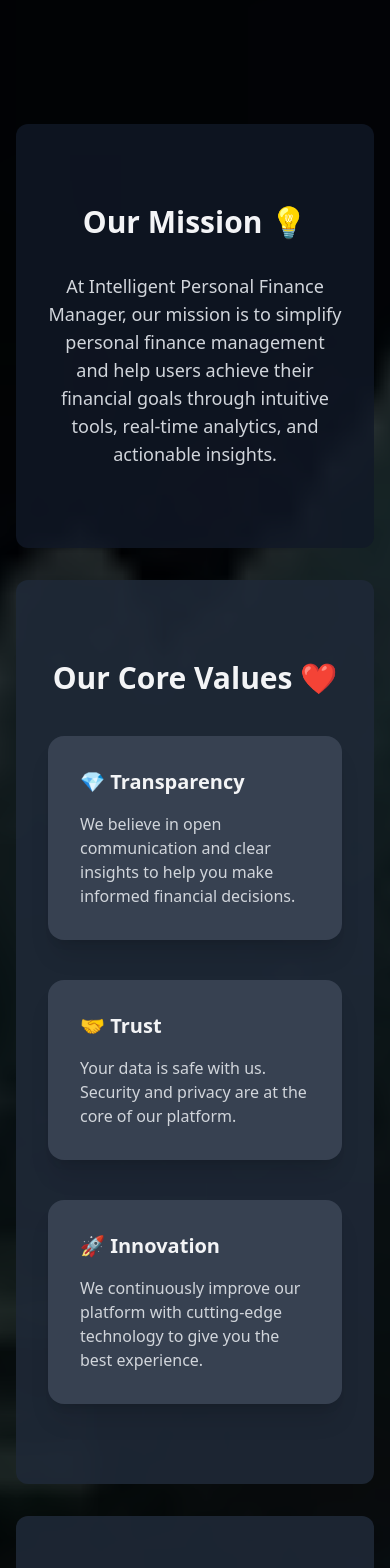
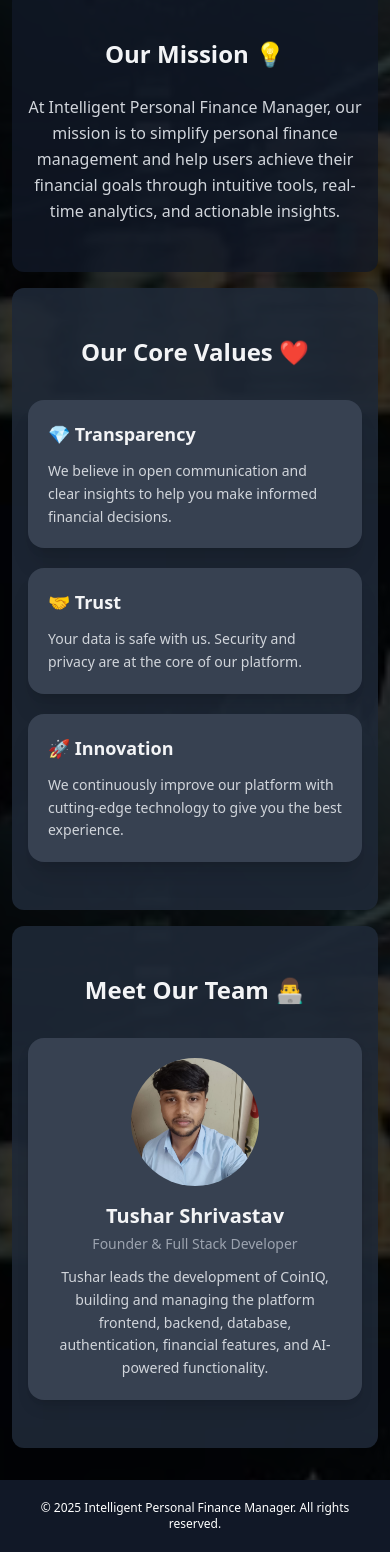
Before and after one commit to Tusharshrivastavv/new_finance-app, a Next.js app in the folder clientt/: page /about in a window 390 px wide. Shown: the part 340-1908 px from the top of the page. Built offline with nearby package versions, Linux system fonts and the light colour scheme.

Commit message:
about us updated

```diff
--- a/clientt/app/about/page.js
+++ b/clientt/app/about/page.js
@@ -1,65 +1,116 @@
 "use client";
+
 import React from "react";
 import Image from "next/image";
 import Navbar from "../components/Navbar";
 
 const AboutUs = () => {
   return (
-    <div className="relative min-h-screen bg-cover bg-center" style={{ backgroundImage: "url('/background.jpg')" }}>
+    <div
+      className="relative min-h-screen bg-cover bg-center bg-fixed"
+      style={{ backgroundImage: "url('/background.jpg')" }}
+    >
       <div className="bg-black bg-opacity-80 min-h-screen text-white">
 
         <Navbar />
 
-        <section className="text-center py-24 px-8">
-          <h1 className="text-5xl font-bold mb-6 text-gray-100">About Us</h1>
-          <p className="text-xl max-w-3xl mx-auto text-gray-300">
-            Empowering you to take control of your financial future with intelligent insights and smart tools.
+        <section className="text-center py-16 sm:py-20 md:py-24 px-4 sm:px-6 md:px-8">
+          <h1 className="text-3xl sm:text-4xl md:text-5xl font-bold mb-4 sm:mb-6 text-gray-100">
+            About Us
+          </h1>
+
+          <p className="text-base sm:text-lg md:text-xl max-w-3xl mx-auto text-gray-300 leading-relaxed">
+            Empowering you to take control of your financial future with
+            intelligent insights and smart tools.
           </p>
         </section>
 
-        <section className="py-20 px-8 bg-gray-900 bg-opacity-80 rounded-xl mx-4 md:mx-16 mt-8">
-          <h2 className="text-3xl font-bold text-center mb-8 text-gray-100">Our Mission 💡</h2>
-          <p className="text-lg text-center max-w-3xl mx-auto text-gray-300">
-            At Intelligent Personal Finance Manager, our mission is to simplify personal finance management and help users achieve their financial goals through intuitive tools, real-time analytics, and actionable insights.
+        <section className="py-12 sm:py-16 md:py-20 px-4 sm:px-6 md:px-8 bg-gray-900 bg-opacity-80 rounded-xl mx-3 sm:mx-6 md:mx-16 mt-4 sm:mt-8">
+          <h2 className="text-2xl sm:text-3xl font-bold text-center mb-6 sm:mb-8 text-gray-100">
+            Our Mission 💡
+          </h2>
+
+          <p className="text-base sm:text-lg text-center max-w-3xl mx-auto text-gray-300 leading-relaxed">
+            At Intelligent Personal Finance Manager, our mission is to
+            simplify personal finance management and help users achieve their
+            financial goals through intuitive tools, real-time analytics, and
+            actionable insights.
           </p>
         </section>
 
-        <section className="py-20 px-8 bg-gray-800 bg-opacity-90 rounded-xl mx-4 md:mx-16 mt-8">
-          <h2 className="text-3xl font-bold text-center mb-10 text-gray-100">Our Core Values ❤️</h2>
-          <div className="grid md:grid-cols-3 gap-10">
+        <section className="py-12 sm:py-16 md:py-20 px-4 sm:px-6 md:px-8 bg-gray-800 bg-opacity-90 rounded-xl mx-3 sm:mx-6 md:mx-16 mt-4 sm:mt-8">
+          <h2 className="text-2xl sm:text-3xl font-bold text-center mb-8 sm:mb-10 text-gray-100">
+            Our Core Values ❤️
+          </h2>
+
+          <div className="grid grid-cols-1 md:grid-cols-3 gap-5 sm:gap-6 md:gap-10">
             {[
-              { title: "💎 Transparency", text: "We believe in open communication and clear insights to help you make informed financial decisions." },
-              { title: "🤝 Trust", text: "Your data is safe with us. Security and privacy are at the core of our platform." },
-              { title: "🚀 Innovation", text: "We continuously improve our platform with cutting-edge technology to give you the best experience." }
+              {
+                title: "💎 Transparency",
+                text: "We believe in open communication and clear insights to help you make informed financial decisions.",
+              },
+              {
+                title: "🤝 Trust",
+                text: "Your data is safe with us. Security and privacy are at the core of our platform.",
+              },
+              {
+                title: "🚀 Innovation",
+                text: "We continuously improve our platform with cutting-edge technology to give you the best experience.",
+              },
             ].map((value, index) => (
-              <div key={index} className="bg-gray-700 p-8 rounded-2xl shadow-xl hover:shadow-2xl transition-all">
-                <h3 className="text-xl font-semibold mb-4 text-gray-100">{value.title}</h3>
-                <p className="text-gray-300">{value.text}</p>
+              <div
+                key={index}
+                className="bg-gray-700 p-5 sm:p-6 md:p-8 rounded-2xl shadow-xl hover:shadow-2xl transition-all"
+              >
+                <h3 className="text-lg sm:text-xl font-semibold mb-3 sm:mb-4 text-gray-100">
+                  {value.title}
+                </h3>
+
+                <p className="text-sm sm:text-base text-gray-300 leading-relaxed">
+                  {value.text}
+                </p>
               </div>
             ))}
           </div>
         </section>
 
-        <section className="py-20 px-8 bg-gray-800 bg-opacity-90 rounded-xl mx-4 md:mx-16 mt-8">
-          <h2 className="text-3xl font-bold text-center mb-10 text-gray-100">Meet Our Team 👨‍💻👩‍💻</h2>
-          <div className="flex flex-wrap justify-center gap-10">
-            {[
-              { name: "Tushar Shrivastav", role: "Founder & Backend Specialist", img: "/tushar.jpeg", desc: "Tushar leads the backend development, ensuring a robust and secure platform." },
-              { name: "Sudhanshu Mall", role: "Co-Founder & Frontend Specialist", img: "/sudhanshu.jpeg", desc: "Sudhanshu designs intuitive and user-friendly interfaces for seamless experiences." },
-              { name: "Sujal Waighnakar", role: "Co-Founder & AI Engineer", img: "/sujal.jpeg", desc: "Sujal harnesses AI for intelligent insights and financial predictions." }
-            ].map((member, index) => (
-              <div key={index} className="text-center bg-gray-700 p-6 rounded-2xl shadow-lg hover:shadow-xl transition-all">
-                <Image src={member.img} alt={member.name} width={160} height={160} className="rounded-full mx-auto mb-4" />
-                <h4 className="text-lg font-semibold text-gray-100">{member.name}</h4>
-                <p className="text-gray-400 font-medium">{member.role}</p>
-                <p className="text-sm text-gray-300 mt-2">{member.desc}</p>
-              </div>
-            ))}
+        <section className="py-12 sm:py-16 md:py-20 px-4 sm:px-6 md:px-8 bg-gray-800 bg-opacity-90 rounded-xl mx-3 sm:mx-6 md:mx-16 mt-4 sm:mt-8">
+          <h2 className="text-2xl sm:text-3xl font-bold text-center mb-8 sm:mb-10 text-gray-100">
+            Meet Our Team 👨‍💻
+          </h2>
+
+          <div className="flex justify-center">
+            <div className="w-full max-w-sm text-center bg-gray-700 p-5 sm:p-6 md:p-8 rounded-2xl shadow-lg hover:shadow-xl transition-all">
+
+              <Image
+                src="/tushar.jpeg"
+                alt="Tushar Shrivastav"
+                width={180}
+                height={180}
+                className="rounded-full mx-auto mb-4 w-32 h-32 sm:w-40 sm:h-40 md:w-44 md:h-44 object-cover"
+              />
+
+              <h4 className="text-xl sm:text-2xl font-semibold text-gray-100">
+                Tushar Shrivastav
+              </h4>
+
+              <p className="text-gray-400 font-medium mt-1 text-sm sm:text-base">
+                Founder & Full Stack Developer
+              </p>
+
+              <p className="text-sm sm:text-base text-gray-300 mt-3 leading-relaxed">
+                Tushar leads the development of CoinIQ, building and managing
+                the platform frontend, backend, database, authentication,
+                financial features, and AI-powered functionality.
+              </p>
+            </div>
           </div>
         </section>
 
-        <footer className="bg-gray-900 text-white text-center py-6 mt-12">
-          <p className="text-sm">© 2025 Intelligent Personal Finance Manager. All rights reserved.</p>
+        <footer className="bg-gray-900 text-white text-center py-5 sm:py-6 mt-8 sm:mt-12 px-4">
+          <p className="text-xs sm:text-sm">
+            © 2025 Intelligent Personal Finance Manager. All rights reserved.
+          </p>
         </footer>
 
       </div>
```
